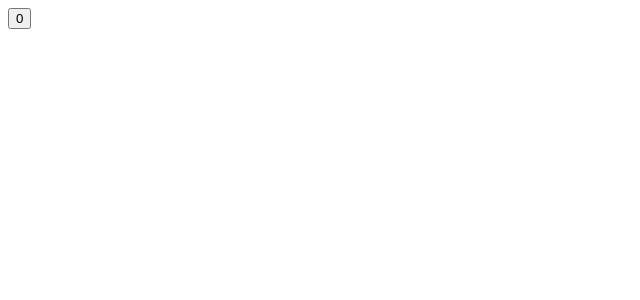
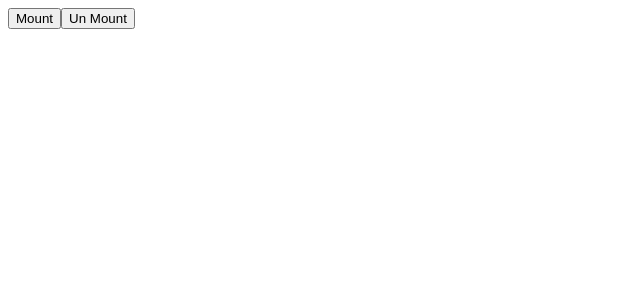
Before and after one commit to drumsapkota/prod_react, a React (Create React App) app: page / in a window 1280 px wide. Shown: the top 300 px of the page, without its empty margins (0-640 px from the left). Built offline with nearby package versions, Linux system fonts and the light colour scheme.

Commit message:
Lifecycle methods implementation

```diff
--- a/src/App.js
+++ b/src/App.js
@@ -1,5 +1,5 @@
 import React from 'react';
-
+import ReactDOM from 'react-dom';
 class App extends React.Component{
   constructor(){
     super();
@@ -9,15 +9,41 @@
   update(){
     this.setState({val:this.state.val + 1})
   }
+  componentDidMount() {
+    console.log("Component did mount");
+  }
   render(){
     console.log("render");
     return (<div>
             <button onClick={this.update}>{this.state.val}</button>
             </div>)
   }
+  componentWillMount() {
+    console.log("Component will mount");
+  }
+  componentWillUnmount() {
+    console.log("Component will unmount");
+  }
+  componentDidUpdate() {
+    console.log("Component was updated")
+  }
+}
+
+class Wrapper extends React.Component{
+  mount(){
+    ReactDOM.render(<App />, document.getElementById('a'))
+  }
+  unmount(){
+    ReactDOM.unmountComponentAtNode(document.getElementById('a'))
+  }
+  render(){
+    return(<div>
+              <button onClick={this.mount.bind(this)}>Mount</button>
+              <button onClick={this.unmount.bind(this)}>Un Mount</button>
+              <div id="a"></div>
+           </div>)
+  }
 }
 
 
-
-
-export default App
+export default Wrapper
```
